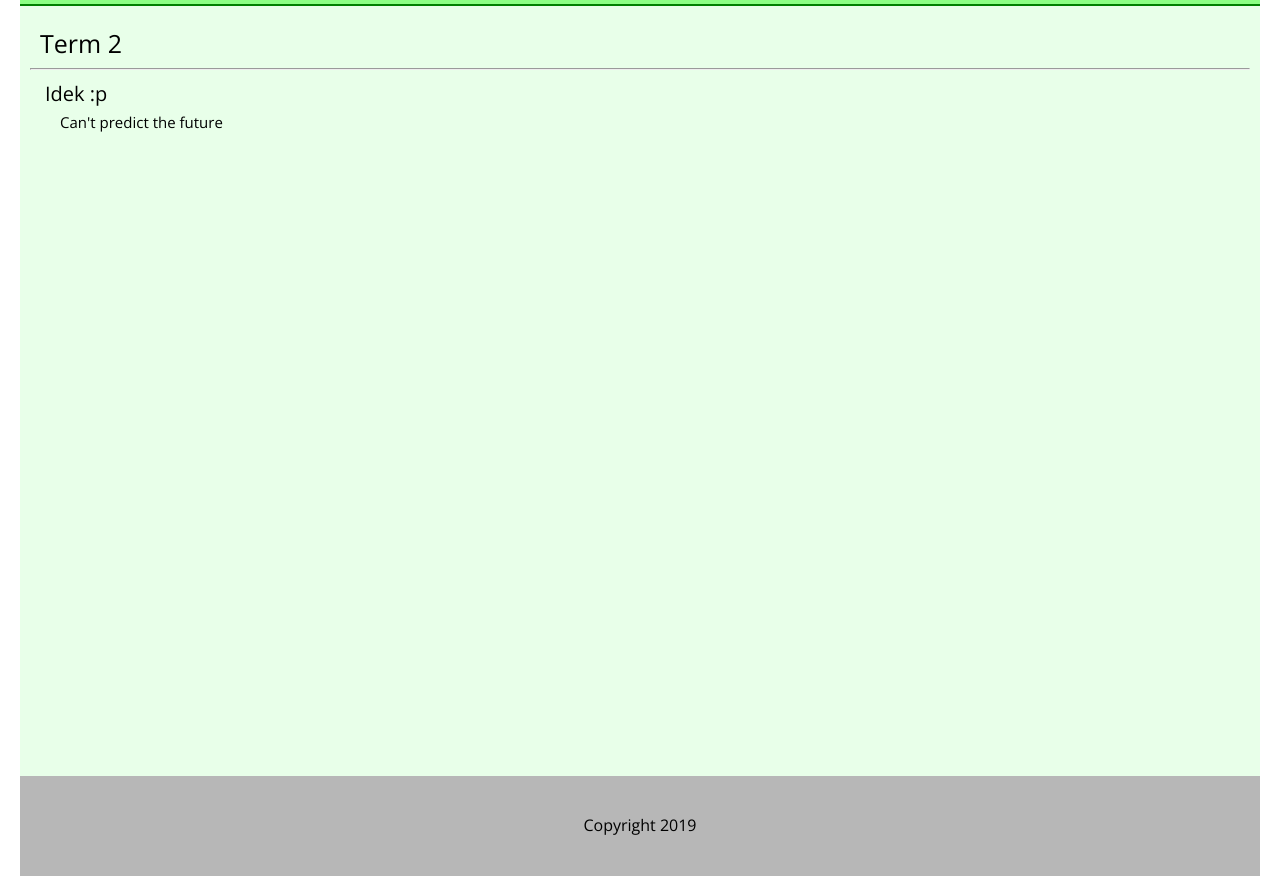
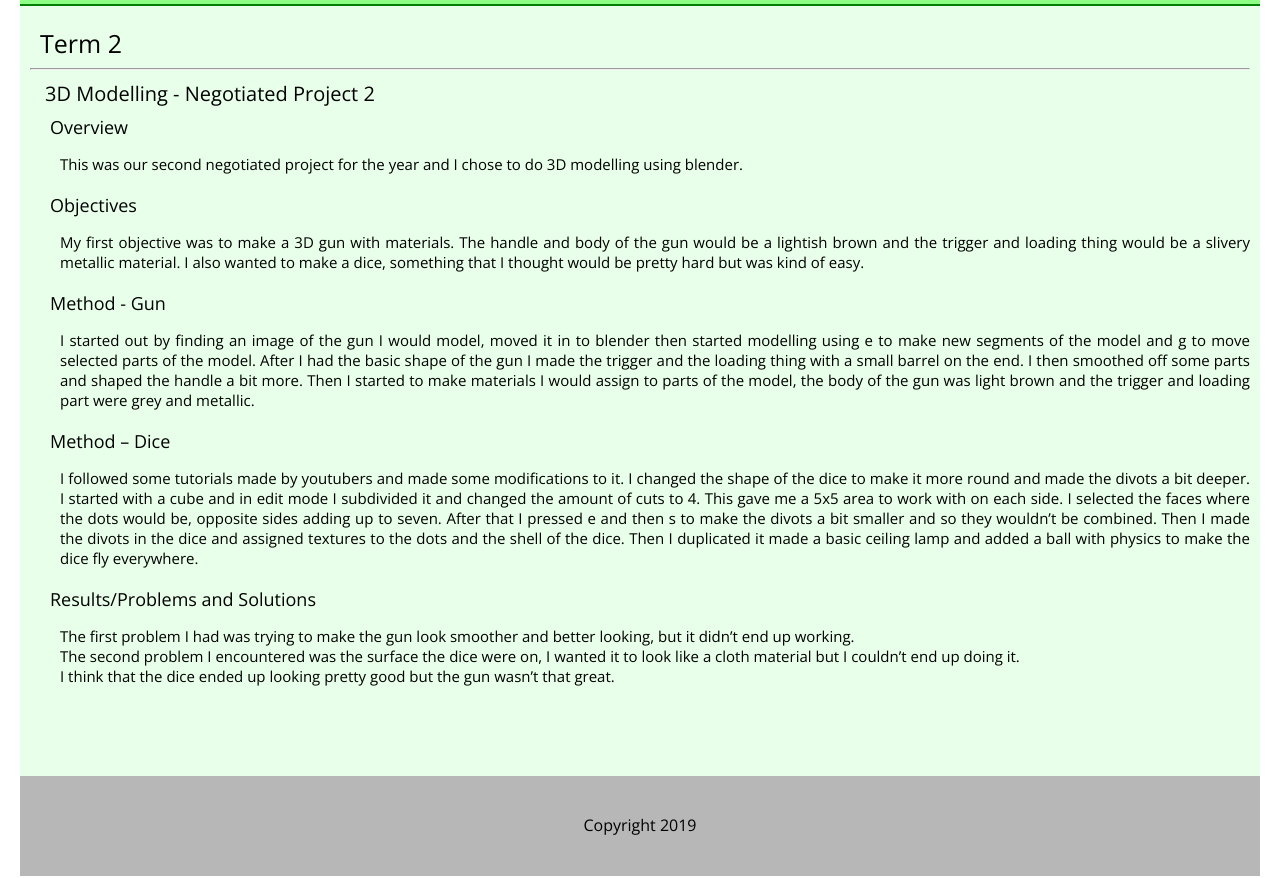
Before and after one commit to Qkamber/Qkamber.github.io, a plain HTML site: page Work2.html in a window 1280 px wide. Shown: the part 62-940 px from the top of the page. Drawn offline with nearby package versions, Linux system fonts and the light colour scheme.

Commit message:
Add files via upload

```diff
--- a/Work2.html
+++ b/Work2.html
@@ -24,9 +24,25 @@
 
 		<hr>
 
-	<p class="Subhead"> Idek :p </p>
+	<p class="Subhead"> 3D Modelling - Negotiated Project 2 </p>
 
-    <p class="Subtext"> Can't predict the future </p>
+    <p class="Subbold"> Overview </p>
+	<br>
+    <p class="Subtext"> This was our second negotiated project for the year and I chose to do 3D modelling using blender. </p>
+	<br>
+	<p class="Subbold"> Objectives </p>
+    <p class="Subtext"> My first objective was to make a 3D gun with materials. The handle and body of the gun would be a lightish brown and the trigger and loading thing would be a slivery metallic material.
+I also wanted to make a dice, something that I thought would be pretty hard but was kind of easy. </p>
+	<p class="Subbold"> Method - Gun </p>
+    <p class="Subtext"> I started out by finding an image of the gun I would model, moved it in to blender then started modelling using e to make new segments of the model and g to move selected parts of the model. After I had the basic shape of the gun I made the trigger and the loading thing with a small barrel on the end. I then smoothed off some parts and shaped the handle a bit more. Then I started to make materials I would assign to parts of the model, the body of the gun was light brown and the trigger and loading part were grey and metallic. </p>
+	<p class="Subbold"> Method – Dice </p>
+    <p class="Subtext"> I followed some tutorials made by youtubers and made some modifications to it. I changed the shape of the dice to make it more round and made the divots a bit deeper. I started with a cube and in edit mode I subdivided it and changed the amount of cuts to 4. This gave me a 5x5 area to work with on each side. I selected the faces where the dots would be, opposite sides adding up to seven. After that I pressed e and then s to make the divots a bit smaller and so they wouldn’t be combined. Then I made the divots in the dice and assigned textures to the dots and the shell of the dice. Then I duplicated it made a basic ceiling lamp and added a ball with physics to make the dice fly everywhere. </p>
+	<p class="Subbold"> Results/Problems and Solutions </p>
+    <p class="Subtext"> The first problem I had was trying to make the gun look smoother and better looking, but it didn’t end up working.
+<br> The second problem I encountered was the surface the dice were on, I wanted it to look like a cloth material but I couldn’t end up doing it.
+<br> I think that the dice ended up looking pretty good but the gun wasn’t that great.
+ </p>
+
 
 	</section>
 
```
Also changed, not shown: index.html (+1 -1 lines).
